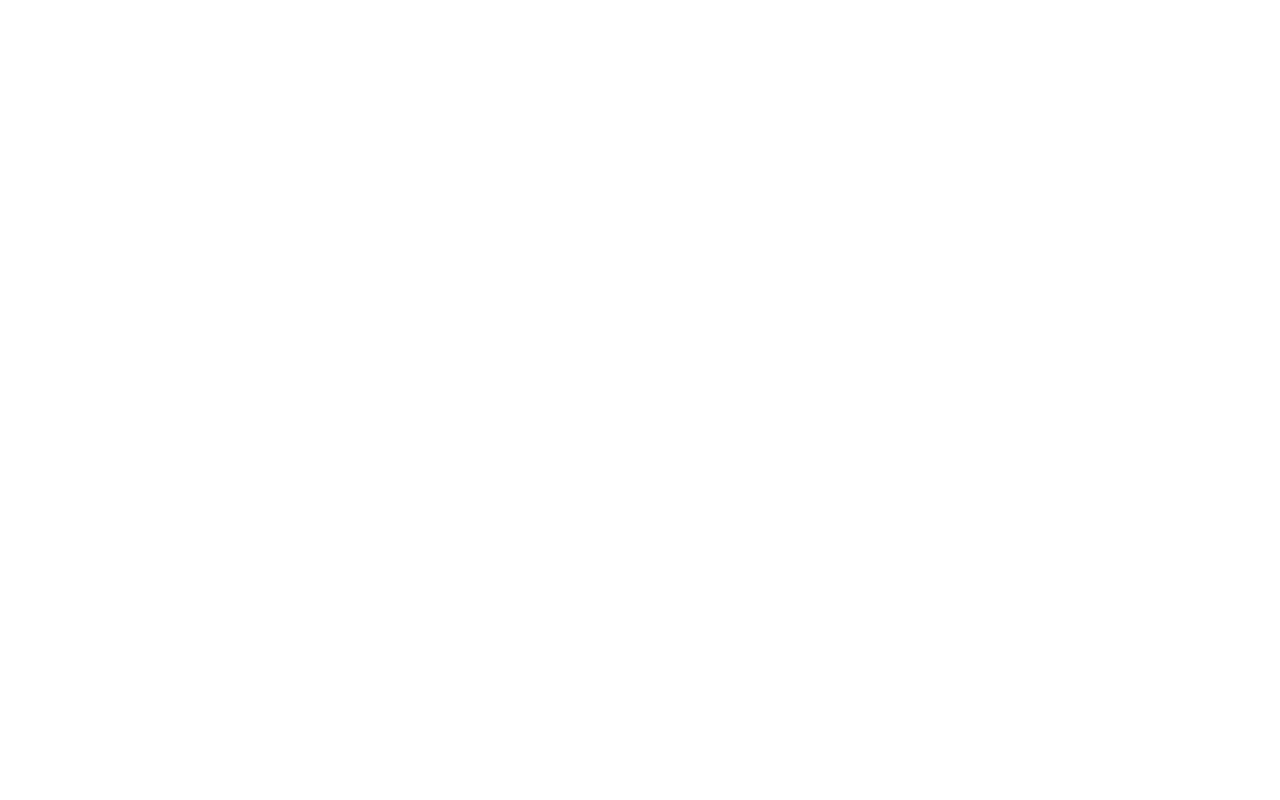
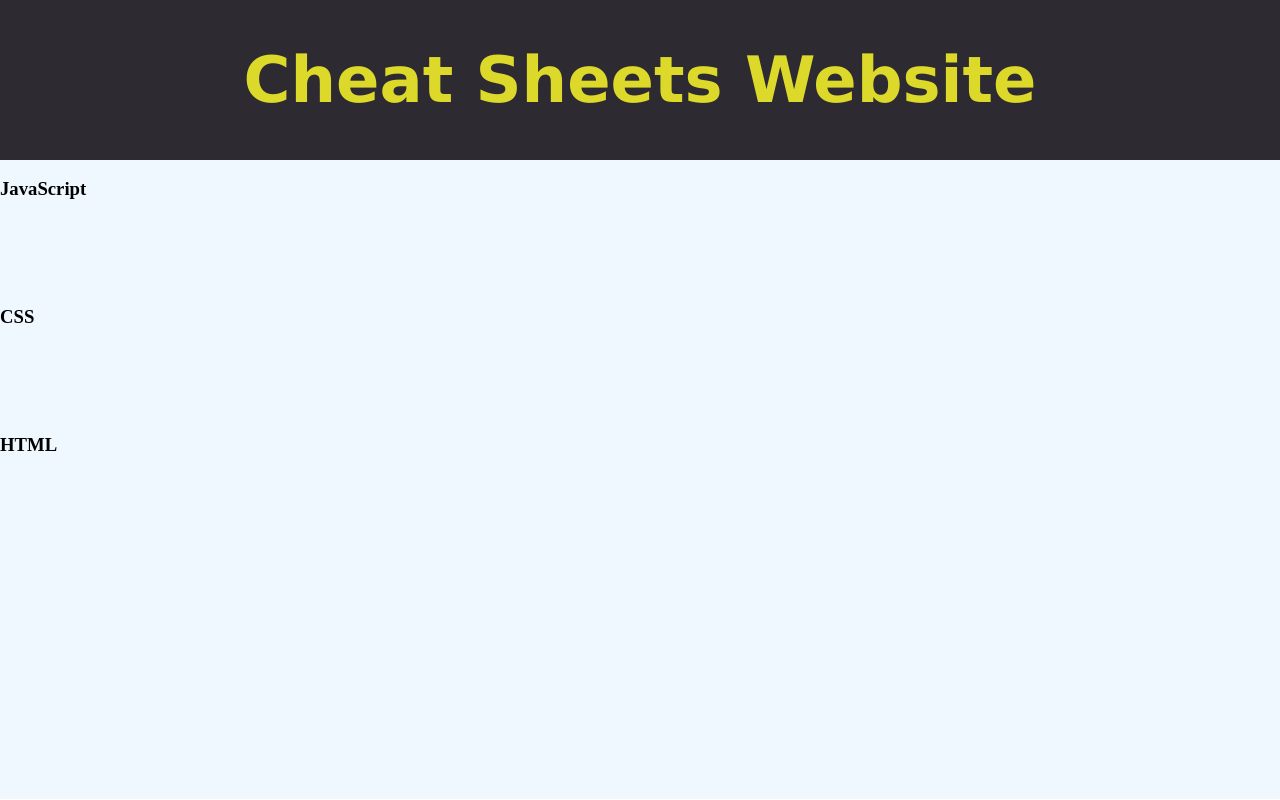
Before and after one commit to JerinAbraham2/cheat-sheets, a plain HTML site: page index.html in a window 1280 px wide. Drawn offline with Linux system fonts and the light colour scheme; some packages are replaced by stand-ins of ours; a script that the page names is missing.

Commit message:
modified readme, added containers and sub containers and used grids

```diff
--- a/index.html
+++ b/index.html
@@ -5,21 +5,31 @@
     <meta http-equiv="X-UA-Compatible" content="IE=edge" />
     <meta name="viewport" content="width=device-width, initial-scale=1.0" />
     <title>Cheat-Sheets-Website</title>
+    <link rel="stylesheet" href="styles/style.css">
   </head>
   <body>
     <main>
+      <header>
+        <h1 id="title">Cheat Sheets Website</h1>
+      </header>
+      <div class="cheatsheets">
+        <div class="cheatsheet">
+          <h3>JavaScript</h3>
+        </div>
+        <div class="cheatsheet">
+          <h3>CSS</h3>
+        </div>
+        <div class="cheatsheet">
+          <h3>HTML</h3>
+        </div>
+      </div>
+    </main>
 
-    </main>
-    <div id="adobe-dc-view"></div>
+
+
+
+    <!-- <div id="adobe-dc-view"></div> -->
     <script src="https://documentservices.adobe.com/view-sdk/viewer.js"></script>
-    <script type="text/javascript">
-      document.addEventListener("adobe_dc_view_sdk.ready", function () {
-        var adobeDCView = new AdobeDC.View({ clientId: "56bd9cfc05f9496bb75307708a493ca3", divId: "adobe-dc-view" });
-        adobeDCView.previewFile({
-          content: { location: { url: "cheatsheets/css-cheatsheet.pdf" } },
-          metaData: { fileName: "css-cheatsheet.pdf" },
-        });
-      });
-    </script>
+    <script type="text/javascript" src="scripts/script.js"></script>
   </body>
 </html>
--- a/scripts/script.js
+++ b/scripts/script.js
@@ -0,0 +1,7 @@
+document.addEventListener("adobe_dc_view_sdk.ready", function () {
+  var adobeDCView = new AdobeDC.View({ clientId: "56bd9cfc05f9496bb75307708a493ca3", divId: "adobe-dc-view" });
+  adobeDCView.previewFile({
+    content: { location: { url: "cheatsheets/css-cheatsheet.pdf" } },
+    metaData: { fileName: "css-cheatsheet.pdf" },
+  });
+});
--- /dev/null
+++ b/styles/style.css
@@ -0,0 +1,37 @@
+body {
+  margin: 0;
+  padding: 0;
+  box-sizing: border-box;
+}
+
+main {
+  display: grid;
+  grid-template-columns: repeat(3, 1fr);
+  grid-template-rows: repeat(5, 1fr);
+  /* justify-items: center; */
+}
+main header {
+  grid-row: 1 / span 1;
+  grid-column: 1 / span 3;
+  background-color: #2d2a32;
+  text-align: center;
+}
+
+main header #title {
+  color: #ddd92a;
+  font-size: 4em;
+  font-family: Verdana, Geneva, Tahoma, sans-serif;
+}
+
+main .cheatsheets {
+  grid-row: 2 / span 5;
+  grid-column: 1 / span 3;
+  background-color: aliceblue;
+  display: grid;
+  grid-template-columns: repeat(1, 1fr);
+  grid-template-rows: repeat(5, 1fr);
+}
+
+main .cheatsheets .cheatsheet {
+
+}
```
Also changed, not shown: 1 other file.
